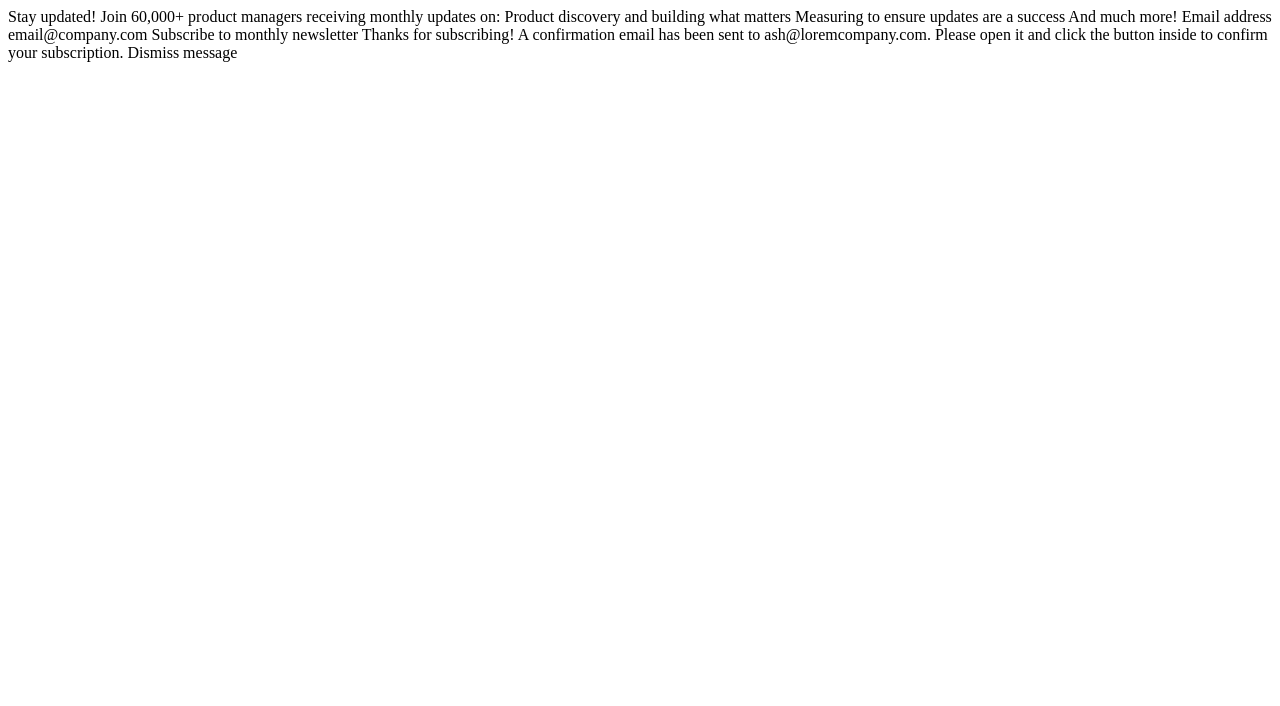
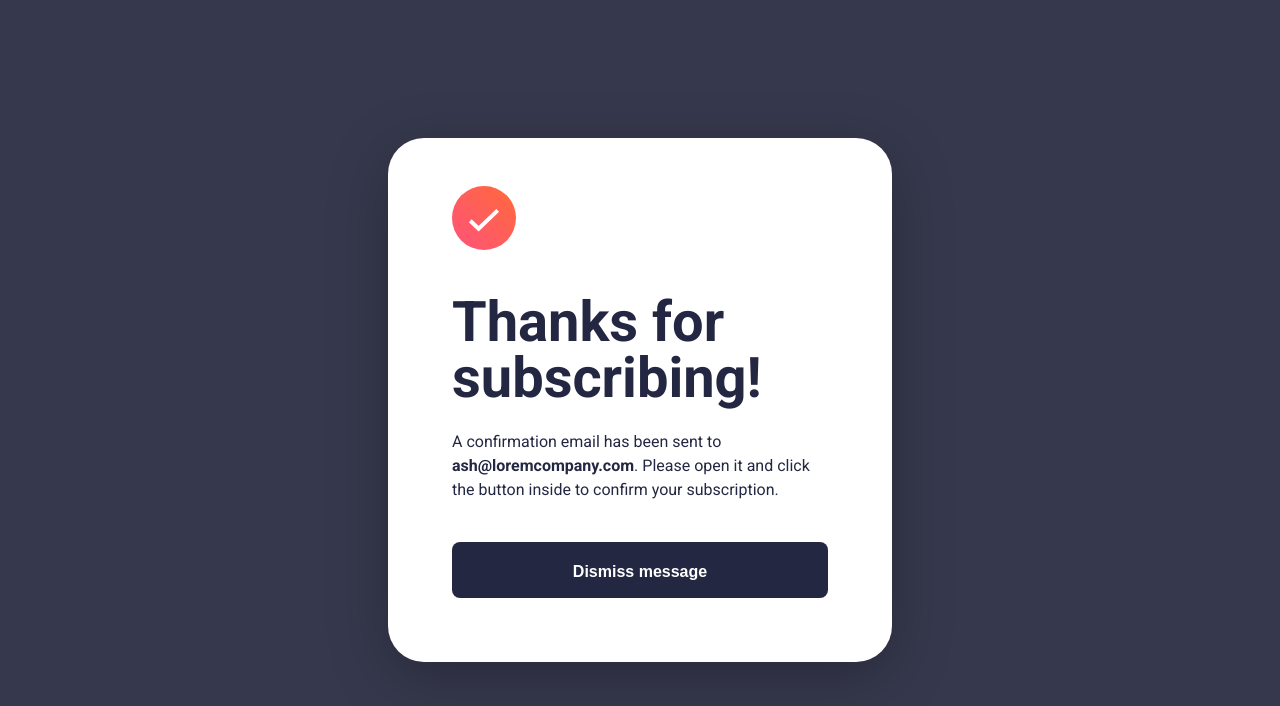
Before and after one commit to coding-brian/NewsLetterSignUpForm, a plain HTML site: page index.html in a window 1280 px wide. Drawn offline with Linux system fonts and the light colour scheme.

Commit message:
success notify complete

```diff
--- a/index.html
+++ b/index.html
@@ -21,22 +21,41 @@
       href="https://fonts.googleapis.com/css2?family=Manrope:wght@200..800&family=Roboto:ital,wght@0,100;0,300;0,400;0,500;0,700;0,900;1,100;1,300;1,400;1,500;1,700;1,900&family=Young+Serif&display=swap"
       rel="stylesheet"
     />
+    <link rel="stylesheet" href="./style/style.css" />
   </head>
   <body>
     <!-- Sign-up form start -->
 
-    Stay updated! Join 60,000+ product managers receiving monthly updates on:
+    <!-- Stay updated! Join 60,000+ product managers receiving monthly updates on:
     Product discovery and building what matters Measuring to ensure updates are
     a success And much more! Email address email@company.com Subscribe to
-    monthly newsletter
+    monthly newsletter -->
 
     <!-- Sign-up form end -->
 
     <!-- Success message start -->
-
-    Thanks for subscribing! A confirmation email has been sent to
-    ash@loremcompany.com. Please open it and click the button inside to confirm
-    your subscription. Dismiss message
+    <div class="message">
+      <div class="message-content">
+        <img
+          src="./assets/images/icon-success.svg"
+          alt="check"
+          class="message-check"
+        />
+        <div class="description">
+          <span class="title heading-text"> Thanks for subscribing! </span>
+          <span class="body-text dark-navy">
+            A confirmation email has been sent to
+            <span class="body-bold-text dark-navy" id="email"
+              >ash@loremcompany.com</span
+            >. Please open it and click the button inside to confirm your
+            subscription.
+          </span>
+        </div>
+      </div>
+      <button type="button" class="button">
+        <span class="body-bold-text">Dismiss message</span>
+      </button>
+    </div>
 
     <!-- Success message end -->
   </body>
--- a/style/style.css
+++ b/style/style.css
@@ -4,6 +4,10 @@
     --dark-navy:rgba(36,39,66,1);
     --vermellion:rgba(255,97,85,1);
     --gradient-1:linear-gradient(to top right,#FF527B,#FF6A3A);
+}
+
+.dark-navy{
+    color: var(--dark-navy);
 }
 
 *{
@@ -13,10 +17,11 @@
 body{
     font-family: "Roboto", sans-serif;
     margin: 0;
-    height: 100%;
+    height: 100vh;
     display: flex;
+    justify-content: center;
     align-items: center;
-    justify-content: center;
+    background-color: var(--pale-navy);
 }
 
 .gray-25{
@@ -46,3 +51,65 @@ body{
     font-weight: 700;
     line-height: 150%;
 }
+
+.message{
+    border-radius: 36px;
+    background-color: white;
+    box-shadow: 0px 15px 60px rgba(0,0,0,0.25);
+    display: flex;
+    flex-direction: column;
+    justify-content: center;
+    row-gap: 2.5rem;
+    padding-left: 4rem;
+    padding-right: 4rem;
+    padding-top: 3rem;
+    padding-bottom: 4rem;
+
+}
+
+.message-content{
+    max-width: 376px;
+}
+
+.description{
+    display: grid;
+    row-gap: 1.5rem;
+}
+
+.button{
+    background-color: var(--dark-navy);
+    color: white;
+    border-radius: 8px;
+    display: flex;
+    justify-content: center;
+    align-items: center;
+    cursor: pointer;
+    border: 0px;
+    padding-top: 18px;
+    padding-bottom: 14px;
+}
+
+.button:hover{
+    background: var(--gradient-1)
+}
+
+.message-check{
+    margin-bottom: 2.5rem;
+}
+
+.title{
+    color: var(--dark-navy);
+}
+
+@media screen  and (max-width:375px) {
+    .message{
+        border-radius: 0px;
+        height: 100vh;
+        justify-content:end;
+        padding-left: 1.5rem;
+        padding-right: 1.5rem;
+        padding-bottom: 2.5rem;
+        padding-top: 0px;
+        row-gap: 263px;
+    }
+}
```
